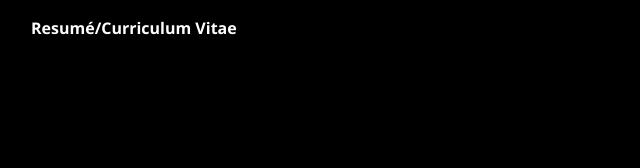
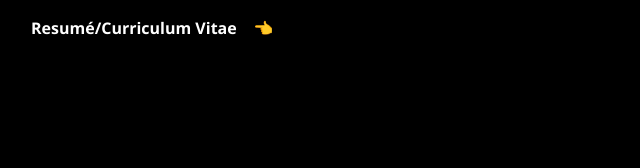
Before and after one commit to jamesidowu/personal_site, a website: page dist/index.html in a window 1280 px wide. Shown: the top 168 px of the page, 1-641 px from the left. Drawn offline with Linux system fonts and the light colour scheme.

Commit message:
add emoji

```diff
--- a/dist/index.html
+++ b/dist/index.html
@@ -18,7 +18,7 @@
     <header>
       <div class="navbar">
         <div class="nav-item">
-          <a href="#" class="resume">Resum&eacute;/Curriculum Vitae</a>
+          <a href="#" class="resume">Resum&eacute;/Curriculum Vitae &nbsp;&nbsp; &#x1F448</a>
         </div>
       </div>
     </header>
```
